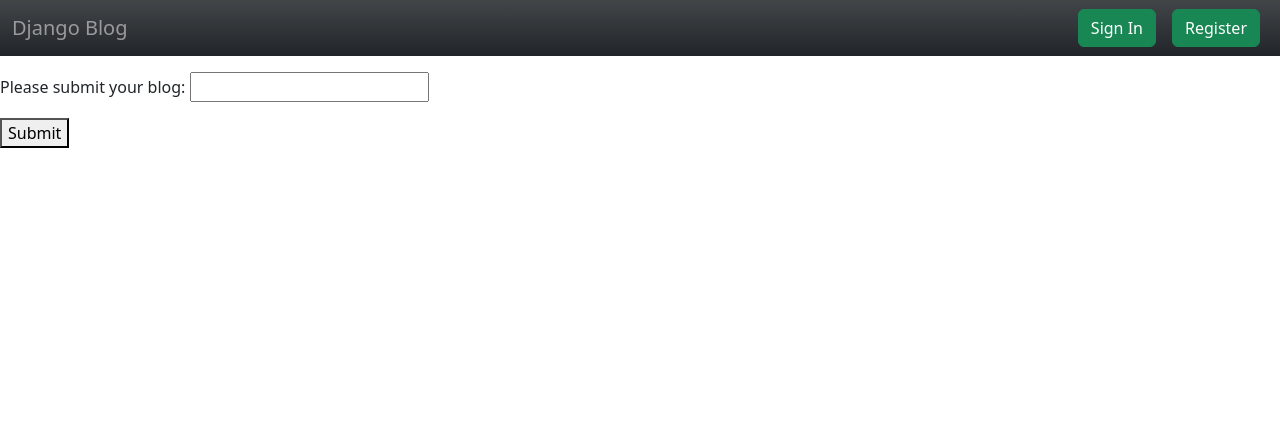
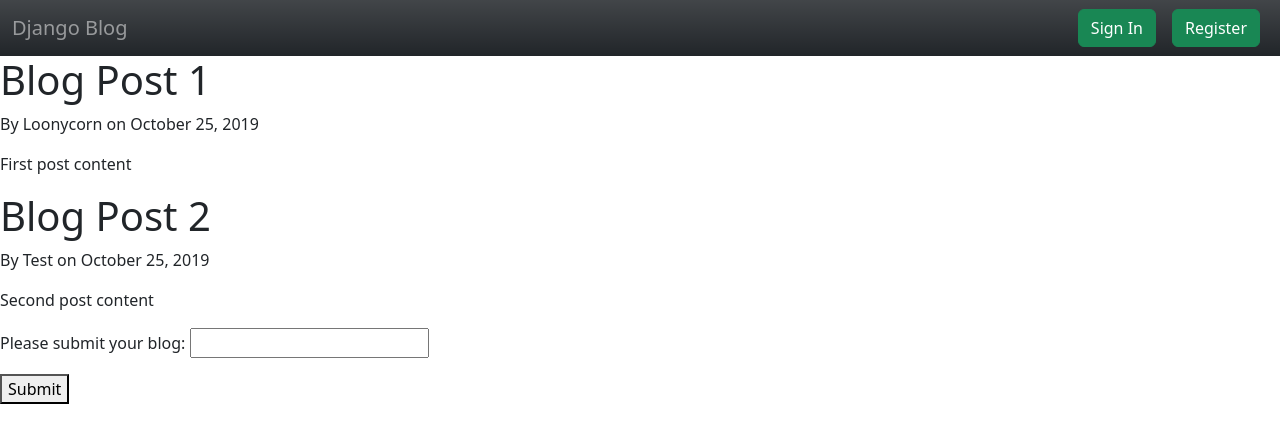
Before and after one commit to NickChapman1988/django-blog-project, a Django app: page /business in a window 1280 px wide. Shown: the top 443 px of the page. Run offline with Django 4.2, Linux system fonts and the light colour scheme.

Commit message:
Add temporary blog posts to views.py and business.html

```diff
--- a/django_project/blog/templates/blog/business.html
+++ b/django_project/blog/templates/blog/business.html
@@ -7,7 +7,11 @@
 
 {% block content %}
     <section>
-        <p></p>
+        {% for post in posts %}
+            <h1>{{ post.title }}</h1>
+            <p>By {{ post.author }} on {{ post.date_posted }}</p>
+            <p>{{ post.content }}</p>
+        {% endfor %}
     </section>
 
     <section>
--- a/django_project/blog/views.py
+++ b/django_project/blog/views.py
@@ -6,5 +6,24 @@ def index(request):
     return render(request, 'blog/home.html')
 
 
+posts = [
+    {
+        'author': 'Loonycorn',
+        'title': 'Blog Post 1',
+        'content': 'First post content',
+        'date_posted': 'October 25, 2019'
+    },
+    {
+        'author': 'Test',
+        'title': 'Blog Post 2',
+        'content': 'Second post content',
+        'date_posted': 'October 25, 2019'
+    }
+]
+
+
 def business(request):
-    return render(request, 'blog/business.html')
+    context = {
+        'posts': posts
+    }
+    return render(request, 'blog/business.html', context)
```
